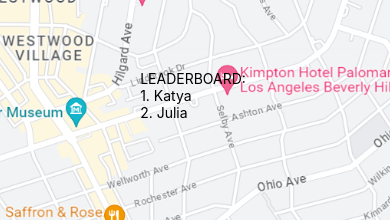
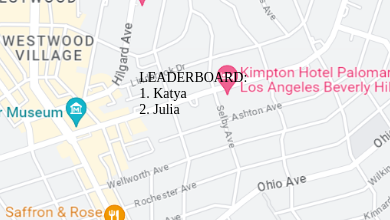
Before and after one commit to MiniHacks/GeoFriends, a React Native app in the folder packages/mobile/: screen /Leaderboard in a window 390 px wide. Shown: the part 378-598 px from the top of the page. Built offline with nearby package versions, Linux system fonts and the light colour scheme.

Commit message:
🎈leaderboard

```diff
--- a/packages/mobile/screens/Leaderboard.js
+++ b/packages/mobile/screens/Leaderboard.js
@@ -192,6 +192,7 @@ export default function Leaderboard() {
                   height: 100,
                   margin: 30,
                   position: "relative",
+                  fontFamily: "Raleway",
                   top: 100,
                 }}
               >
```
